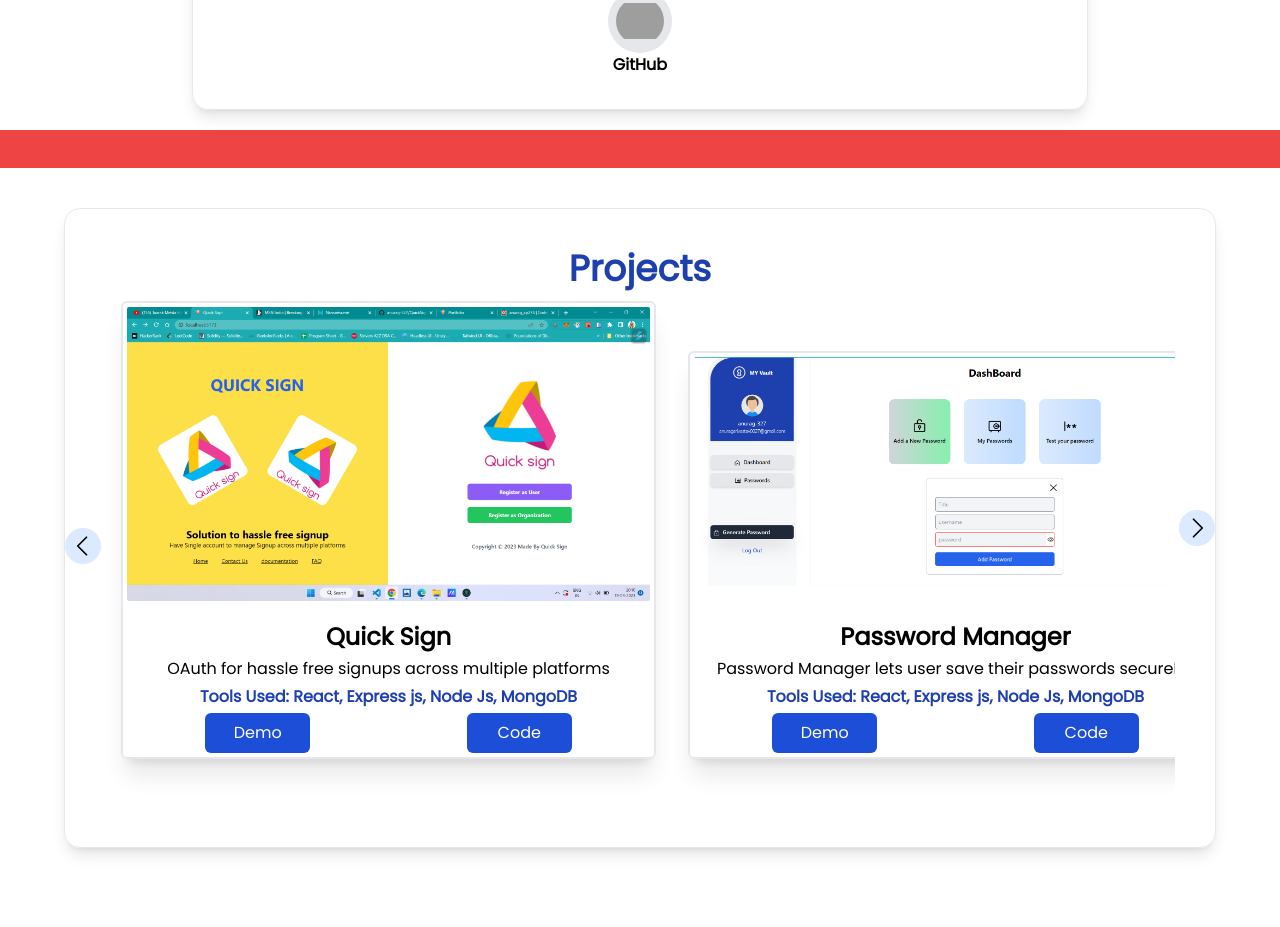
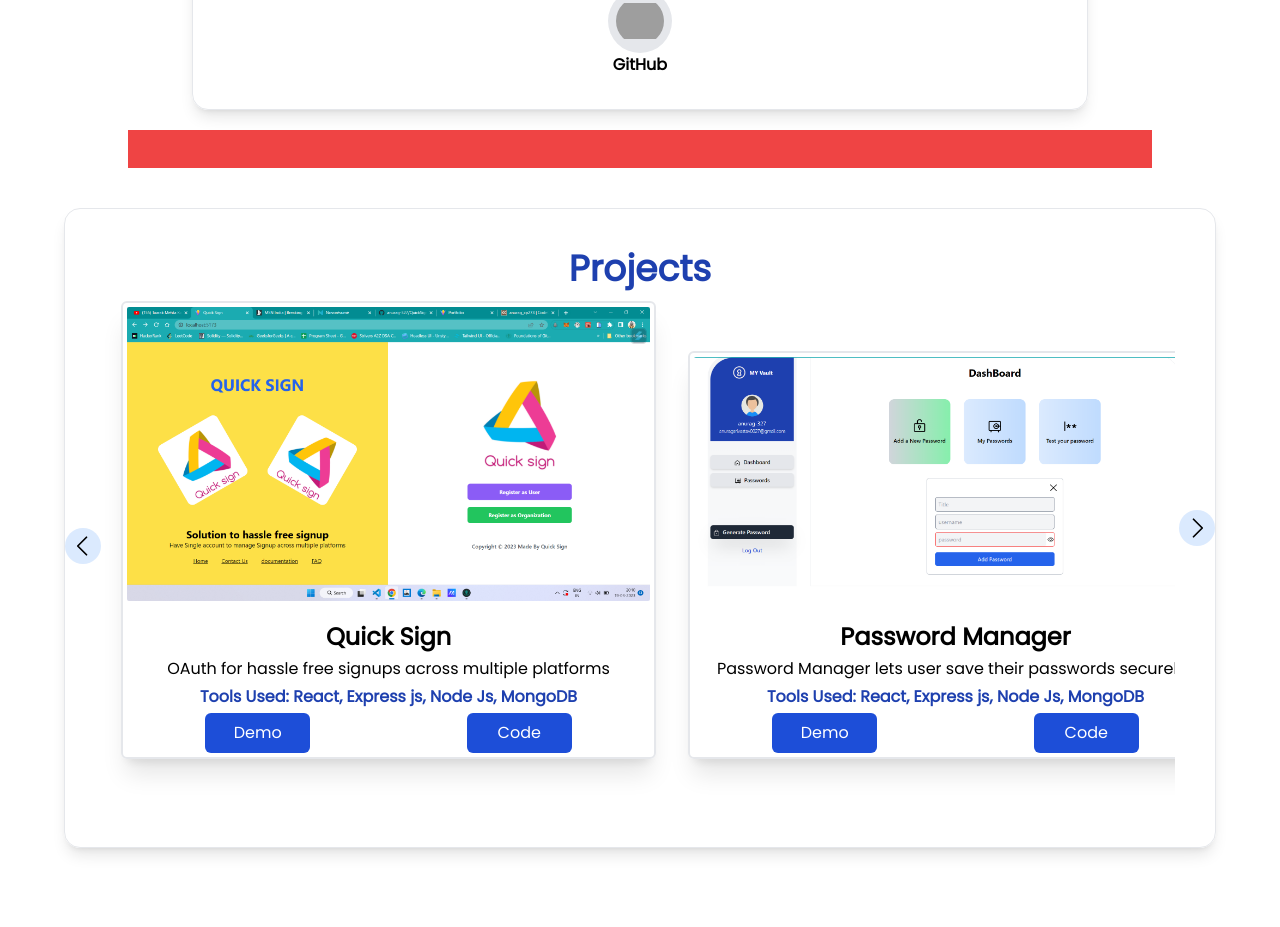
Before and after one commit to anurag-327/react-portfolio, a React (Vite) app: page / in a window 1280 px wide. Shown: the part 1680-2607 px from the top of the page. Built offline with nearby package versions, Linux system fonts and the light colour scheme; grey boxes are pictures that could not be loaded; a web font is replaced by a local one.

Commit message:
v-1.0.1 updated marquee text

```diff
--- a/src/components/notification.jsx
+++ b/src/components/notification.jsx
@@ -2,8 +2,8 @@
 
 const Notification = () => {
   return (
-    <div className=' w-[100%] mt-5 bg-red-500 text-2xl text-white'><marquee width="100%" direction="left" height="30px">
-    Projects are hoisted on free platforms so there are chances that backend api's might be inactive sometimes.
+    <div className=' w-[80%] sm:w-[100%] mx-auto mt-5 bg-red-500 text-2xl text-white'><marquee width="100%"  direction="left" height="30px">
+    Note! Project Api's are hoisted on free tier platforms so there are chances that api's might be inactive sometimes.
     </marquee></div>
   )
 }
```
